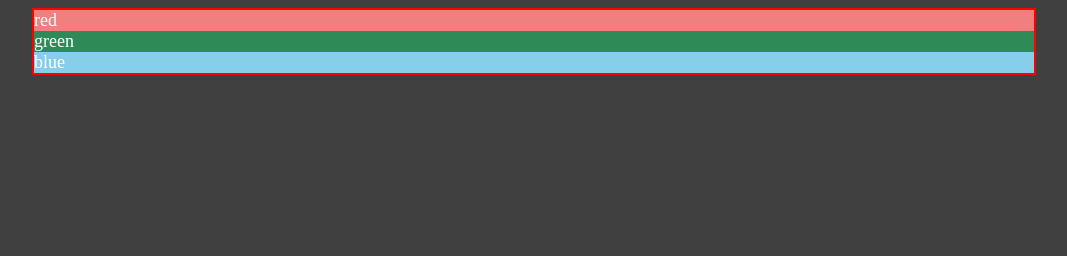
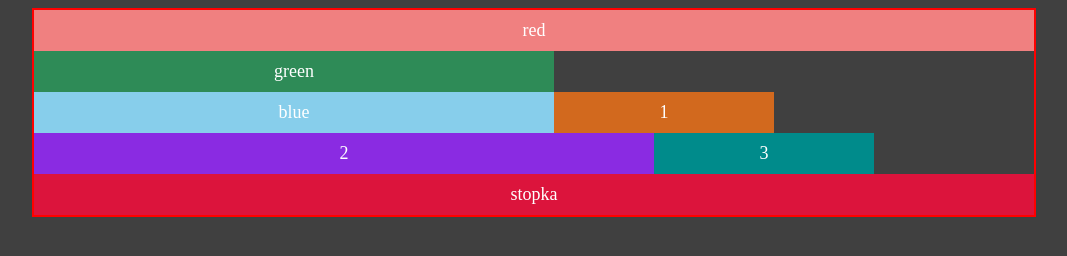
Before and after one commit to kgurlaga/Flexbox, a plain HTML site: page index.html in a window 1280 px wide. Shown: the whole page, without its empty margins (106-1173 px from the left). Drawn offline with Linux system fonts and the light colour scheme.

Commit message:
flex-wrap

```diff
--- a/index.html
+++ b/index.html
@@ -14,11 +14,16 @@
 
 <body>
 
-	<div class="container">
-		<div class="red">red</div>
+	<main class="container">
+		<header class="red">red</header>
 		<div class="green">green</div>
 		<div class="blue">blue</div>
-	</div>
+		<nav>1</nav>
+		<article>2</article>
+		<aside>3</aside>
+		<footer>stopka</footer>
+
+	</main>
 
 </body>
 </html>
--- a/style.css
+++ b/style.css
@@ -4,17 +4,51 @@ body {
 	color: white;
 }
 
+main > *{
+	padding: 10px;
+	text-align: center;
+}
+
 .container{
 	margin: 0 auto;
 	max-width: 1000px;
 	border: 2px solid red;
+	display: flex;
+	flex-direction: row;
+	flex-wrap: wrap;
 }
+
 .red{
 	background-color: lightcoral;
+	width: 100%;
 }
+
 .green{
 	background-color: seagreen;
+	width: 50%;
 }
+
 .blue{
 	background-color: skyblue;
+	width: 50%;
 }
+
+nav{
+	background-color: chocolate;
+	width: 20%;
+}
+
+article{
+	background-color: blueviolet;
+	width: 60%;
+}
+
+aside{
+	background-color: darkcyan;
+	width: 20%;
+}
+
+footer{
+	background-color: crimson;
+	width: 100%;
+}
```
